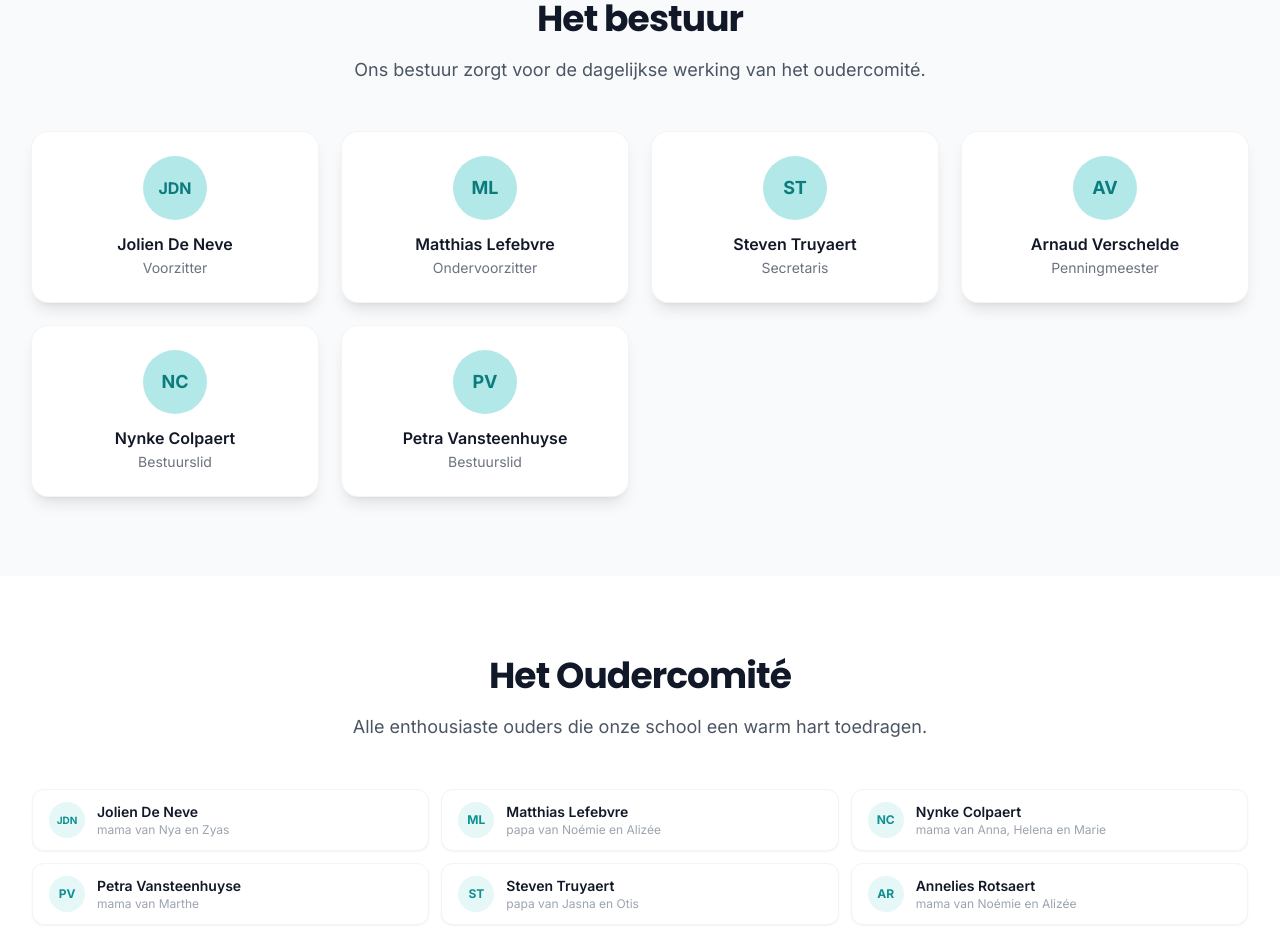
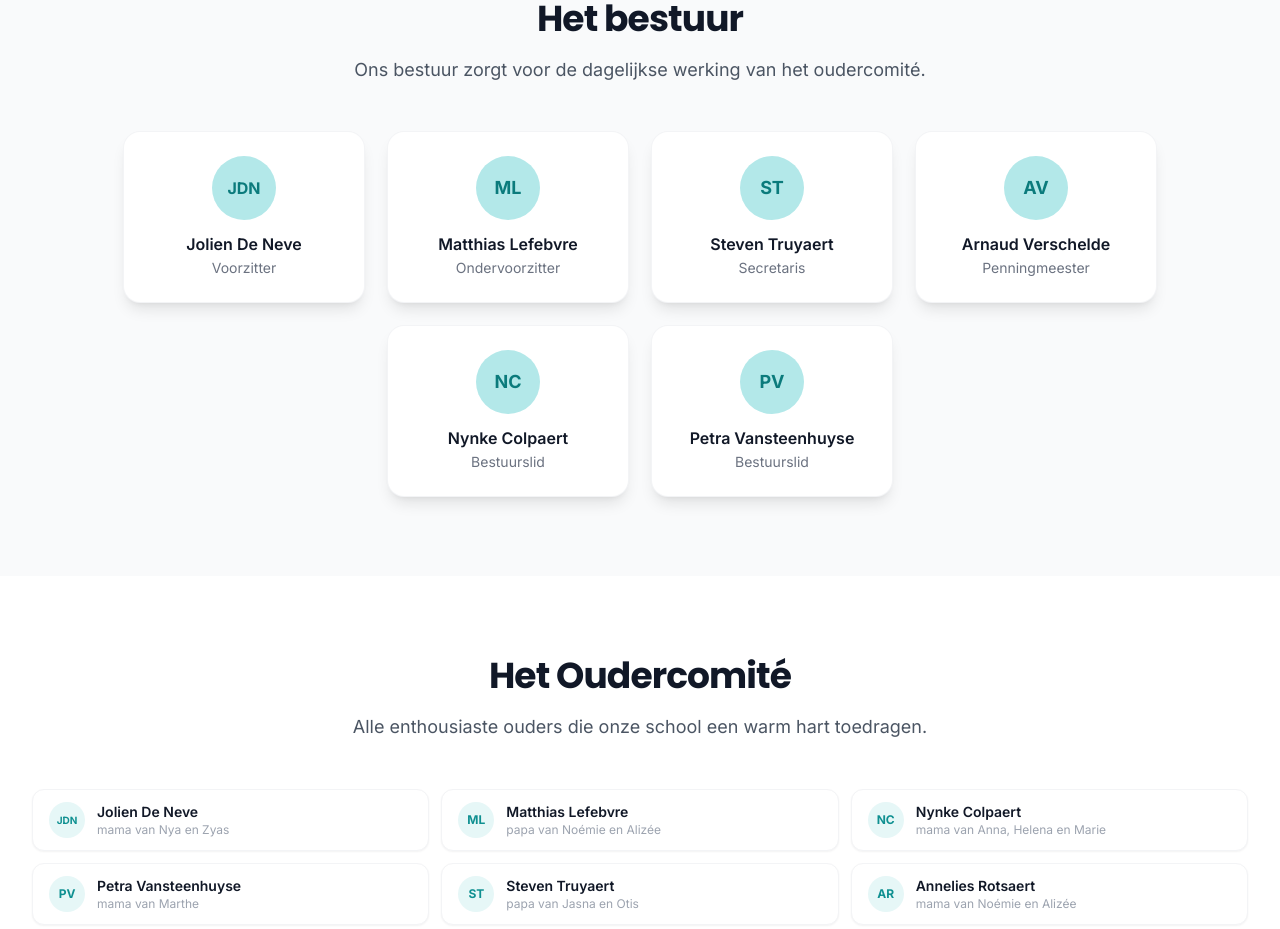
Before and after one commit to ArnaudVerschelde/ocpittem-website, a React (Vite) app in the folder frontend/: page /wie-zijn-we in a window 1280 px wide. Shown: the part 980-1909 px from the top of the page. Built offline with nearby package versions, Linux system fonts and the light colour scheme.

Commit message:
Update board layout to flexbox for better responsiveness
Switched from CSS grid to flexbox for board member cards, enabling wrapping and centered alignment. Added fixed width for cards on small screens to ensure consistent sizing.

```diff
--- a/frontend/src/pages/WieZijnWePage.tsx
+++ b/frontend/src/pages/WieZijnWePage.tsx
@@ -150,11 +150,11 @@ export default function WieZijnWePage() {
                         </p>
                     </div>
 
-                    <div className="mt-12 grid gap-6 sm:grid-cols-2 lg:grid-cols-4">
+                    <div className="mt-12 flex flex-wrap justify-center gap-6">
                         {board.map((member) => {
                             const initials = resolveInitials(member);
                             return (
-                                <div key={member.name} className="card flex flex-col items-center gap-3 text-center">
+                                <div key={member.name} className="card flex w-full flex-col items-center gap-3 text-center sm:w-60">
                                     <AvatarInitials
                                         initials={initials}
                                         size={64}
```
